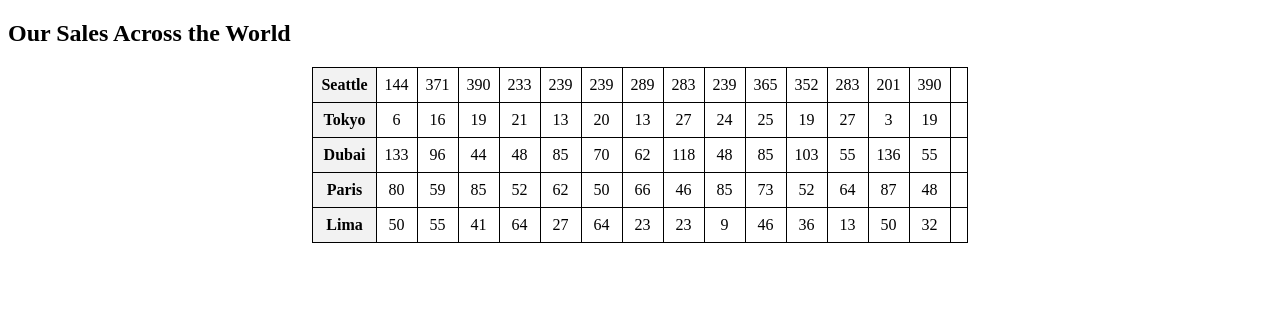
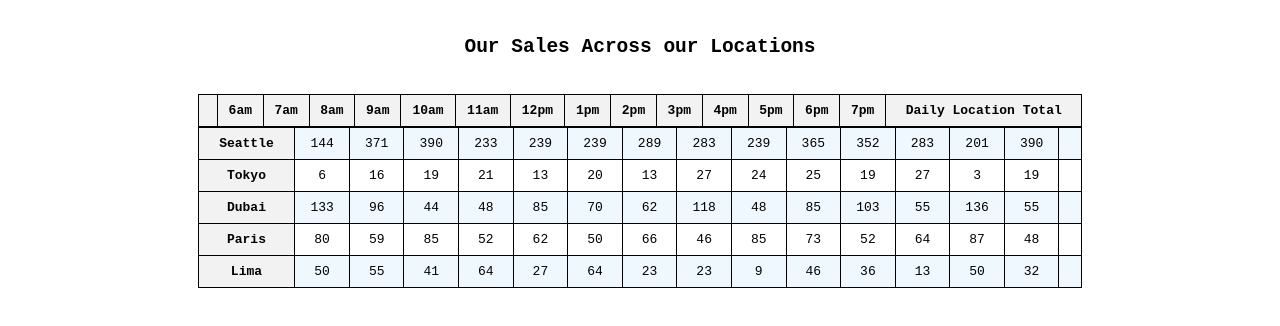
Before and after one commit to cordeliasnape/cookies-stand, a plain HTML site: page sales.html in a window 1280 px wide. Drawn offline with Linux system fonts and the light colour scheme.

Commit message:
added header row

```diff
--- a/app.js
+++ b/app.js
@@ -33,9 +33,38 @@ function Sales(location, minCust, maxCust, average, custPH, cookPH, total) {
 }
 
 //make a loop for hours header in table and run it in function
-const tableHeader =
-  //function
-  function headerRow() {};
+function headerRow() {
+  const tableHeader = document.getElementById("headerTable");
+  const headerTR = document.createElement("tr");
+  const shopHours = [
+    //added in bc 16 boxes needed
+    " ",
+    "6am",
+    "7am",
+    "8am",
+    "9am",
+    "10am",
+    "11am",
+    "12pm",
+    "1pm",
+    "2pm",
+    "3pm",
+    "4pm",
+    "5pm",
+    "6pm",
+    "7pm",
+    "Daily Location Total",
+  ];
+
+  for (let i = 0; i < shopHours.length; i++) {
+    const hoursTH = document.createElement("th");
+    hoursTH.textContent = shopHours[i];
+    headerTR.appendChild(hoursTH);
+  }
+
+  tableHeader.appendChild(headerTR);
+}
+//function
 
 //Function to calculate average cookies per hour, customers per hour, cookies per hour
 Sales.prototype.calculateSales = function () {
@@ -84,6 +113,8 @@ const tableFooter =
   function footerRow() {};
 
 //5 locations:
+headerRow();
+
 const seattleSales = new Sales("Seattle", 23, 65, 6.3, [], [], 0);
 seattleSales.calculateSales();
 seattleSales.render();
--- a/sales.html
+++ b/sales.html
@@ -10,9 +10,9 @@
   <body>
     <header></header>
     <main>
-      <h2>Our Sales Across the World</h2>
-
-      <div id="locationSales"></div>
+      <h2>Our Sales Across our Locations</h2>
+      <!-- <div id="locationSales"></div> -->
+      <table id="headerTable"></table>
       <table id="salesTable"></table>
     </main>
   </body>
--- a/style.css
+++ b/style.css
@@ -1,7 +1,14 @@
+h2 {
+  font-family: monospace;
+  text-align: center;
+  padding: 20px;
+}
+
 table {
   border-collapse: collapse;
-  width: 50%;
+  width: 70%;
   margin: 0 auto;
+  font-family: monospace;
 }
 
 th,
@@ -14,3 +21,7 @@ td {
 th {
   background-color: #f2f2f2;
 }
+
+tr:nth-child(odd) {
+  background-color: aliceblue;
+}
```
